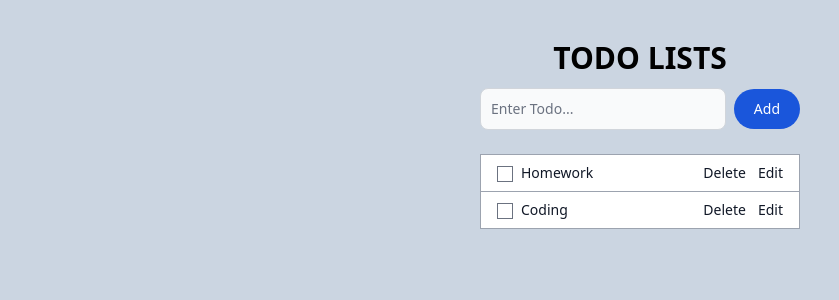
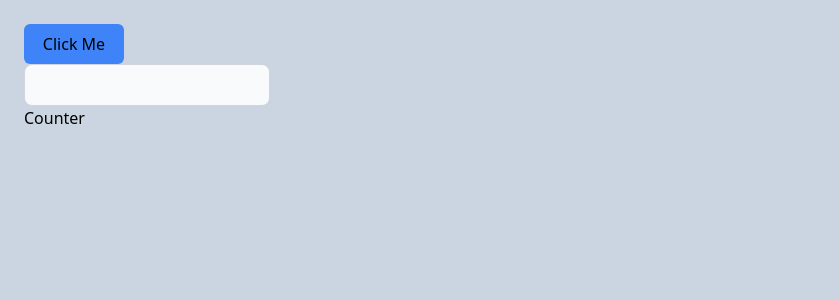
Before and after one commit to Killer12344/learning-react, a React (Create React App) app: page / in a window 1280 px wide. Shown: the top 300 px of the page, without its empty margins (0-839 px from the left). Built offline with nearby package versions, Linux system fonts and the light colour scheme.

Commit message:
memo & conditional

```diff
--- a/src/App.jsx
+++ b/src/App.jsx
@@ -1,86 +1,20 @@
 import React, { useState } from "react";
-import List from "./components/List";
-import Form from "./components/Form";
+import Input from "./components/Input";
 
 function App() {
 
-  const data = [
-    {
-      name : 'Homework',
-      done : false,
-      id : 1,
-    },
-    {
-      name : 'Coding',
-      done : false,
-      id : 2,
-    },
-  ];
-
-  const [items, setItems] = useState(data);
-
-  const [count, setCount] = useState(0);
-
-  const handelCount = (data) => {
-    // setCount(pre => {
-    //   return pre + 1;
-    // })
-  }
-
-  const handleClick = (data) => {
-    if (data != '') {
-      setItems([{ name : data, done : false, id : items.length+1 }, ...items]);
-    } else {
-      alert("Please enter something!");
-    }
-  }
-
-  const handleDelete = (id) => {
-    setItems(items.filter( item =>{
-      if (item.id != id) {
-        return item;
-      }
-    }));
-  }
-
-  const handleEdit = (id) => {
-    const oldData = items.find(i=>i.id == id);
-    const value = prompt("Enter new values", oldData.name);
-    if (value) {
-      setItems(items.map(item => id == item.id ? { name: value, done: false, id: id } : item));
-    }
-  }
-
-  const handleCheck = (id) => {
-    setItems(items.map(item => {
-      if (id == item.id) {
-        if (item.done) {
-          return { name : item.name, done: false, id: item.id }
-        }else{
-          return { name : item.name, done: true, id: item.id }
-        }
-      } else {
-        return item;
-      }
-    }));
-  }
-
+  const [bool, setBool] = useState(true);
 
   return (
     <div className="App bg-slate-300 h-screen">
-      <div className="container py-10 mx-auto">
-        <div className="lg:w-1/4 w-11/12 mx-auto">
-          <h1 className="text-center text-3xl mb-3 font-bold uppercase"> Todo List{ items.length >= 2 ? 's' : '' } </h1>
-
-          <Form clicking={handleClick} />
-
-          <ul className="text-sm font-medium text-gray-900 bg-white border border-gray-400 border-b-0 dark:bg-gray-700 dark:border-gray-600 dark:text-white">
-            { items.map(item => (
-              <List edit={handleEdit} deleteData={handleDelete} checkout={handleCheck} id={item.id} item={item} key={item.id} />
-            )) }
-          </ul>
+      <div className="p-6">
+        <div className="w-1/5">
+          {
+            !bool && 'Yes is True'
+          }
+          <button className="btn-blue" onClick={()=>setBool(pre=> !pre)}> Click Me </button>
+          <Input />
         </div>
-
       </div>
     </div>
   );
--- /dev/null
+++ b/src/components/Counter.jsx
@@ -0,0 +1,12 @@
+import { memo } from "react";
+
+function Counter() {
+
+    console.log('I am child render');
+
+    return (
+        <div>Counter</div>
+    )
+}
+
+export default memo(Counter)
--- /dev/null
+++ b/src/components/Input.jsx
@@ -0,0 +1,18 @@
+import { useState, memo } from "react";
+import Counter from "./Counter";
+
+const Input = () => {
+
+    const [text,setText] = useState('');
+
+    console.log('i am parent render');
+
+    return (
+        <div>
+            <input onChange={(e) => setText(e.target.value)} value={text} className="form-control" />
+            <Counter></Counter>
+        </div>
+    );
+};
+
+export default memo(Input);
```
